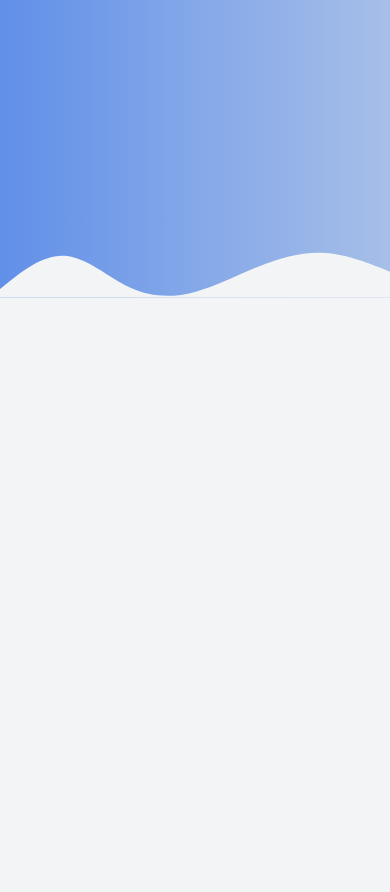
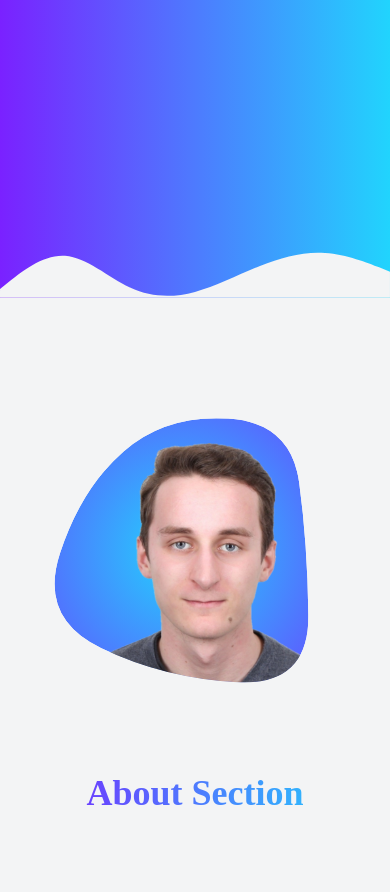
Before and after one commit to Thibaut009/my-first-gatsby-site, a Gatsby site: page / in a window 390 px wide. Shown: the part 546-1438 px from the top of the page. Built offline with nearby package versions, Linux system fonts and the light colour scheme; Gatsby itself is replaced by a stand-in of ours.

Commit message:
about design

```diff
--- a/src/components/about/about.js
+++ b/src/components/about/about.js
@@ -1,10 +1,40 @@
 import React from "react"
-import { section, svg } from '../about/about.module.css'
+import { section, wave, about, blob, text, title } from '../about/about.module.css'
+import thibaut from "../../images/thibaut.png"
 
 const About = () => {
   return (
     <div className={section}>
-      <svg className={svg} xmlns="http://www.w3.org/2000/svg" viewBox="0 0 1440 320"><path fillOpacity="1" d="M0,128L120,122.7C240,117,480,107,720,117.3C960,128,1200,160,1320,176L1440,192L1440,320L1320,320C1200,320,960,320,720,320C480,320,240,320,120,320L0,320Z"></path></svg>
+      <svg className={wave} xmlns="http://www.w3.org/2000/svg" viewBox="0 0 1440 320">
+        <path fillOpacity="1" d="M0,128L120,122.7C240,117,480,107,720,117.3C960,128,1200,160,1320,176L1440,192L1440,320L1320,320C1200,320,960,320,720,320C480,320,240,320,120,320L0,320Z"></path>
+      </svg>
+
+      <div className={about}>
+        <svg className={blob} viewBox="0 0 1000 1000" xmlns="http://www.w3.org/2000/svg">
+          <defs>
+            <radialGradient id="a" r="100%" cx="50%" cy="50%">
+              <stop offset="0%" stopColor="var(--gradientColor2)" />
+              <stop offset="100%" stopColor="var(--gradientColor1)" />
+            </radialGradient>
+            <clipPath id="b">
+              <path fill="currentColor" d="M783.5 679q2.5 179-179 169T266 763q-157-75-103.5-237.5t159-254.5q105.5-92 262-82t177 160.5Q781 500 783.5 679Z" />
+            </clipPath>
+            <pattern id="c" patternUnits="userSpaceOnUse" width="100%" height="100%">
+              <image href={thibaut} width="65%" height="60%" x="20%" y="25%"/>
+            </pattern>
+          </defs>
+          <g clipPath="url(#b)">
+            <path fill="url(#a)" d="M783.5 679q2.5 179-179 169T266 763q-157-75-103.5-237.5t159-254.5q105.5-92 262-82t177 160.5Q781 500 783.5 679Z" />
+          </g>
+          <g clipPath="url(#b)">
+            <rect fill="url(#c)" x="0" y="0" width="100%" height="100%" />
+          </g>
+        </svg>
+
+        <div className={text}>
+          <h2 className={title}>About Section</h2>
+        </div>
+      </div>
     </div>
   )
 }
--- a/src/components/about/about.module.css
+++ b/src/components/about/about.module.css
@@ -5,11 +5,58 @@
     background: var(--wave);
 }
 
-.svg {
+.wave {
     position: absolute;
     bottom: 0;
 }
 
-.svg path {
+.wave path {
     fill: var(--bg);
 }
+
+.about {
+    display: flex;
+    align-items: center;
+    justify-content: center;
+    width: 90%;
+    height: 70%;
+    margin: 0 auto;
+
+}
+
+.blob {
+    min-width: 400px;
+    width: 40%;
+}
+
+.text {
+    width: 40%;
+    height: 300px;
+    text-align: center;
+}
+
+.title {
+    font-size: 5vw;
+    background: var(--gradient);
+    -webkit-background-clip: text;
+    -webkit-text-fill-color: transparent;
+}
+
+@media only screen and (max-width: 768px) {
+    .about {
+        flex-direction: column;
+    }
+
+    .blob {
+        width: 30%;
+    }
+
+    .text {
+      width: 100%;
+      height: auto;
+    }
+
+    .title {
+      font-size: 36px;
+    }
+}
--- a/src/components/contact/contact.js
+++ b/src/components/contact/contact.js
@@ -4,7 +4,9 @@ import { section, svg } from '../contact/contact.module.css'
 const Contact = () => {
   return (
     <div className={section}>
-      <svg className={svg} xmlns="http://www.w3.org/2000/svg" viewBox="0 0 1440 320"><path fill="#273036" fillOpacity="1" d="M0,192L34.3,208C68.6,224,137,256,206,256C274.3,256,343,224,411,192C480,160,549,128,617,149.3C685.7,171,754,245,823,250.7C891.4,256,960,192,1029,149.3C1097.1,107,1166,85,1234,74.7C1302.9,64,1371,64,1406,64L1440,64L1440,320L1405.7,320C1371.4,320,1303,320,1234,320C1165.7,320,1097,320,1029,320C960,320,891,320,823,320C754.3,320,686,320,617,320C548.6,320,480,320,411,320C342.9,320,274,320,206,320C137.1,320,69,320,34,320L0,320Z"></path></svg>
+      <svg className={svg} xmlns="http://www.w3.org/2000/svg" viewBox="0 0 1440 320">
+        <path fillOpacity="1" d="M0,192L34.3,208C68.6,224,137,256,206,256C274.3,256,343,224,411,192C480,160,549,128,617,149.3C685.7,171,754,245,823,250.7C891.4,256,960,192,1029,149.3C1097.1,107,1166,85,1234,74.7C1302.9,64,1371,64,1406,64L1440,64L1440,320L1405.7,320C1371.4,320,1303,320,1234,320C1165.7,320,1097,320,1029,320C960,320,891,320,823,320C754.3,320,686,320,617,320C548.6,320,480,320,411,320C342.9,320,274,320,206,320C137.1,320,69,320,34,320L0,320Z"></path>
+      </svg>
     </div>
   )
 }
--- a/src/components/projects/projects.module.css
+++ b/src/components/projects/projects.module.css
@@ -3,11 +3,17 @@
     width: 100%;
     height: 100vh;
     background-color: var(--bg);
-  }
+}
 
-  .title {
-    position: absolute; /* postulat de départ */
-    top: 50%; left: 50%; /* à 50%/50% du parent référent */
-    transform: translate(-50%, -50%);
-    color: var(--textNormal);
-  }
+.wave {
+    position: absolute;
+    bottom: 0;
+}
+
+.wave path {
+    fill: var(--wave);
+}
+
+.blob {
+    width: 20%;
+}
--- a/src/components/skills/skills.js
+++ b/src/components/skills/skills.js
@@ -4,7 +4,9 @@ import { section, svg } from '../skills/skills.module.css'
 const Skills = () => {
   return (
     <div className={section}>
-      <svg className={svg} xmlns="http://www.w3.org/2000/svg" viewBox="0 0 1440 320"><path fillOpacity="1" d="M0,128L120,122.7C240,117,480,107,720,117.3C960,128,1200,160,1320,176L1440,192L1440,320L1320,320C1200,320,960,320,720,320C480,320,240,320,120,320L0,320Z"></path></svg>
+      <svg className={svg} xmlns="http://www.w3.org/2000/svg" viewBox="0 0 1440 320">
+        <path fillOpacity="1" d="M0,128L120,122.7C240,117,480,107,720,117.3C960,128,1200,160,1320,176L1440,192L1440,320L1320,320C1200,320,960,320,720,320C480,320,240,320,120,320L0,320Z"></path>
+      </svg>
     </div>
   )
 }
--- a/src/components/welcome/welcome.js
+++ b/src/components/welcome/welcome.js
@@ -4,7 +4,9 @@ import { section, svg } from './welcome.module.css'
 const Welcome = () => {
   return (
     <div className={section}>
-      <svg className={svg} xmlns="http://www.w3.org/2000/svg" viewBox="0 0 1440 320"><path fillOpacity="1" d="M0,288L40,256C80,224,160,160,240,165.3C320,171,400,245,480,282.7C560,320,640,320,720,298.7C800,277,880,235,960,202.7C1040,171,1120,149,1200,154.7C1280,160,1360,192,1400,208L1440,224L1440,320L1400,320C1360,320,1280,320,1200,320C1120,320,1040,320,960,320C880,320,800,320,720,320C640,320,560,320,480,320C400,320,320,320,240,320C160,320,80,320,40,320L0,320Z"></path></svg>
+      <svg className={svg} xmlns="http://www.w3.org/2000/svg" viewBox="0 0 1440 320">
+        <path fillOpacity="1" d="M0,288L40,256C80,224,160,160,240,165.3C320,171,400,245,480,282.7C560,320,640,320,720,298.7C800,277,880,235,960,202.7C1040,171,1120,149,1200,154.7C1280,160,1360,192,1400,208L1440,224L1440,320L1400,320C1360,320,1280,320,1200,320C1120,320,1040,320,960,320C880,320,800,320,720,320C640,320,560,320,480,320C400,320,320,320,240,320C160,320,80,320,40,320L0,320Z"></path>
+      </svg>
     </div>
   )
 }
--- a/src/components/welcome/welcome.module.css
+++ b/src/components/welcome/welcome.module.css
@@ -2,7 +2,7 @@
     position: relative;
     width: 100%;
     height: 100vh;
-    background: var(--colorComp);
+    background: var(--gradient);
 }
 
 .svg {
--- a/src/pages/index.js
+++ b/src/pages/index.js
@@ -20,4 +20,4 @@ const IndexPage = () => {
 
 export default IndexPage
 
-export const Head = () => <title>Welcome</title>
+export const Head = () => <title>Gabet Thibaut</title>
--- a/src/styles/global.css
+++ b/src/styles/global.css
@@ -9,9 +9,13 @@ body {
     --textNormal: black;
     --textTitle: black;
     --textComp: white;
-    --colorComp: linear-gradient(to right, #6190e8, #a7bfe8);
     --navLink: #f7f7f7;
     --hr: hsla(0, 0%, 0%, 0.2);
+
+    --gradient: linear-gradient(to right, #7a21ff, #21D4FD);
+    --gradientColor1: #7a21ff;
+    --gradientColor2: #21D4FD;
+
  }
 
 body.dark {
@@ -22,9 +26,12 @@ body.dark {
     --textNormal: white;
     --textTitle: white;
     --textComp: white;
-    --colorComp: linear-gradient(to right, #EA5455, #FEB692);
     --navLink: rgb(54, 54, 54);
     --hr: hsla(0, 0%, 100%, 0.2);
+
+    --gradient: linear-gradient(to right, #EA5455, #FEB692);
+    --gradientColor1: #EA5455;
+    --gradientColor2: #FEB692;
 }
 
 /* CSS pour la scrollbar */
```
Also changed, not shown: src/components/projects/projects.js (+17 -4 lines), src/components/trainings/trainings.js (+4 -4 lines), src/components/trainings/trainings.module.css (+9 -7 lines), src/images/thibaut.png (added).
